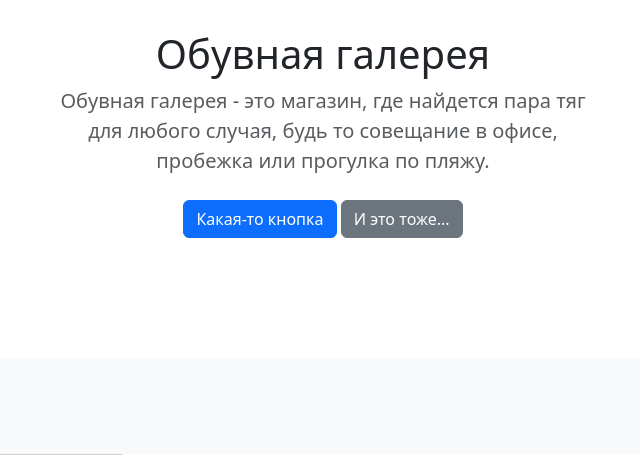
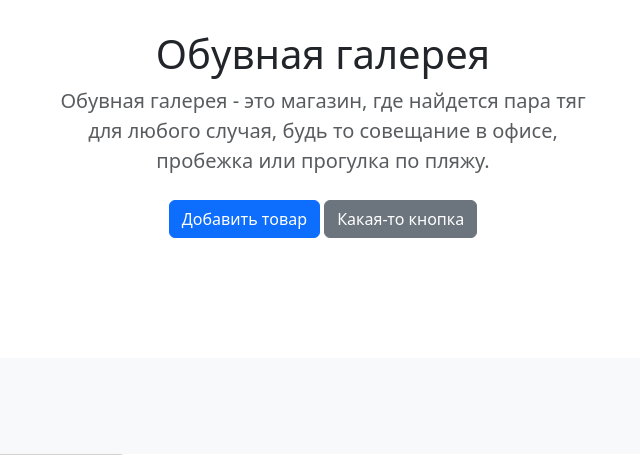
Before and after one commit to RomanBatyuk/django_project, a Django app: page /catalog/3/ in a window 1280 px wide. Shown: the part 122-577 px from the top of the page, without its empty margins (317-957 px from the left). Run offline with Django 5.2, Linux system fonts and the light colour scheme; data comes from the database, SQL or seed files in the repository; some libraries are stand-ins or nearby versions.

Commit message:
Изменения шаблонов согласно задачам разработки

```diff
--- a/catalog/templates/catalog/base.html
+++ b/catalog/templates/catalog/base.html
@@ -100,8 +100,8 @@
                 <h1 class="fw-light">Обувная галерея</h1>
                 <p class="lead text-body-secondary">Обувная галерея - это магазин, где найдется пара тяг для любого
                     случая, будь то совещание в офисе, пробежка или прогулка по пляжу.</p>
-                <p><a href="#" class="btn btn-primary my-2">Какая-то кнопка</a>
-                    <a href="#" class="btn btn-secondary my-2">И это тоже...</a>
+                <p><a href="{% url 'catalog:product_form' %}" class="btn btn-primary my-2">Добавить товар</a>
+                    <a href="#" class="btn btn-secondary my-2">Какая-то кнопка</a>
                 </p>
             </div>
         </div>
--- a/catalog/templates/catalog/product_detail.html
+++ b/catalog/templates/catalog/product_detail.html
@@ -16,7 +16,9 @@
                     <p class="card-text">{{ object.price }}руб</p>
                     <div class="d-flex justify-content-between align-items-center">
                         <div class="btn-group">
-                            <a class="btn btn-primary" href="{% url 'catalog:product_list' %}" role="button">Назад</a>
+                            <a href="{% url 'catalog:product_list' %}" class="btn btn-primary">Вернуться к списку</a>
+                            <a href="{% url 'catalog:product_edit' object.pk  %}" class="btn btn-secondary">Редактировать</a>
+                            <a href="{% url 'catalog:product_delete' object.pk %}" class="btn btn-danger">Удалить</a>
                         </div>
                     </div>
                 </div>
--- a/catalog/templates/catalog/product_list.html
+++ b/catalog/templates/catalog/product_list.html
@@ -7,7 +7,7 @@
                 <div class="card shadow-sm h-100">
                     <div class="card-body">
                     {% if prdct.image %}
-                    <img src="{{ prdct.images.url }}" alt="Thumbnail" class="bd-placeholder-img card-img-top" style="width: 100%; height: auto;">
+                    <img src="{{ prdct.image.url }}" alt="Thumbnail" class="bd-placeholder-img card-img-top" style="width: 100%; height: auto;">
                     {% else %}
                     <img src="/path/to/default/image.jpg" alt="No Image Available" class="bd-placeholder-img card-img-top" style="width: 100%; height: auto;">
                     {% endif %}
```
